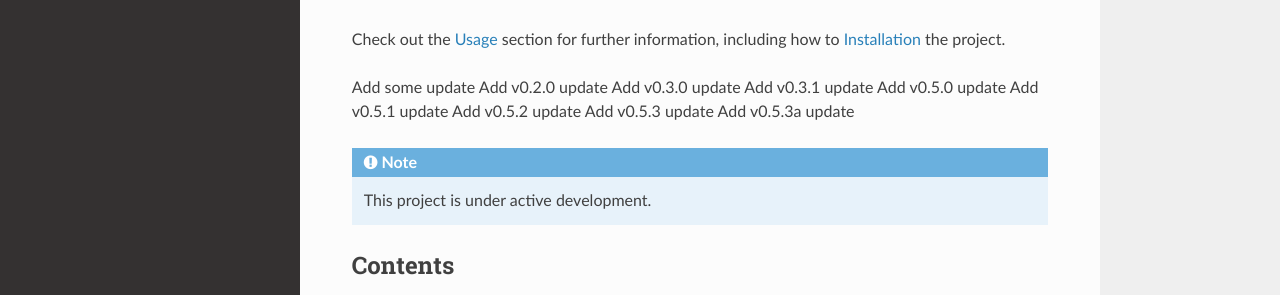
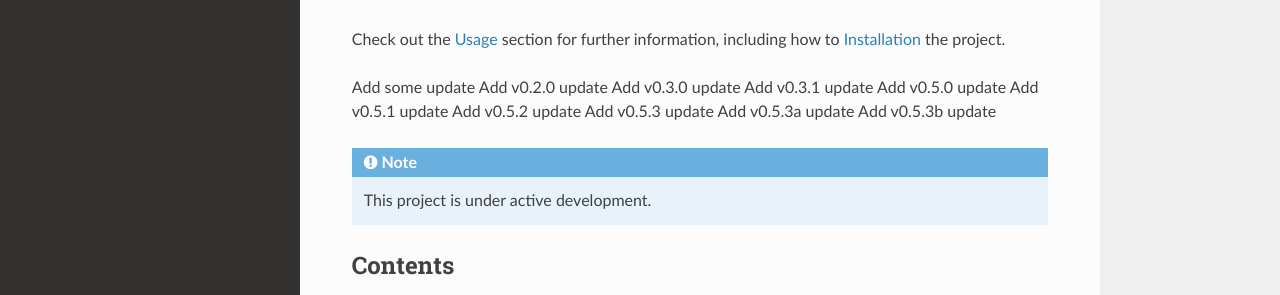
Before and after one commit to Hiroya-W/read-the-docs-tutorial, a Sphinx documentation site: the page built from docs/source/index.rst, in a window 1280 px wide. Shown: the part 228-523 px from the top of the page. Built offline with Sphinx 7.4.7 and the Read the Docs theme 2.0.0, drawn with Linux system fonts in a browser that asks for light colours.

Commit message:
Update 0.5.3b

```diff
--- a/docs/source/index.rst
+++ b/docs/source/index.rst
@@ -18,6 +18,7 @@ Add v0.5.1 update
 Add v0.5.2 update
 Add v0.5.3 update
 Add v0.5.3a update
+Add v0.5.3b update
 
 .. note::
 
```
